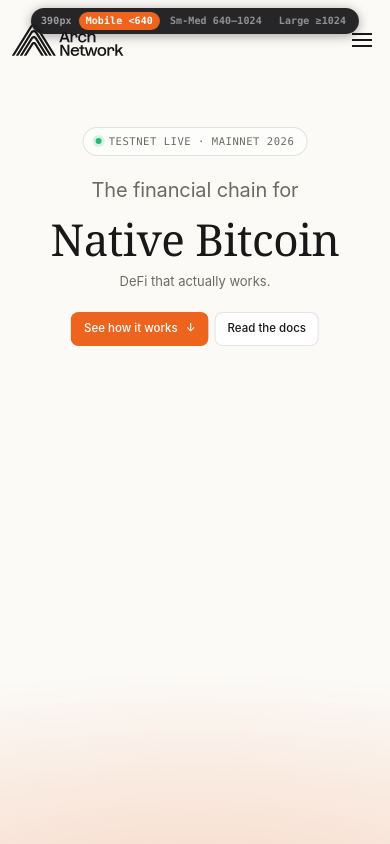
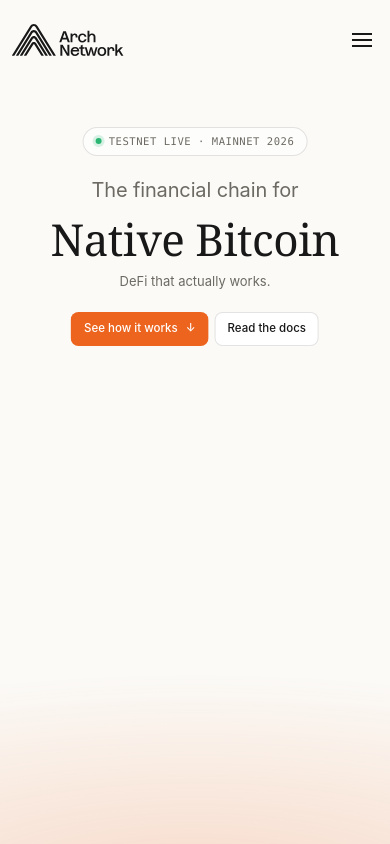
Before and after one commit to Blueprint-Studio-AI/arch-website, a Next.js app: page /chain in a window 390 px wide. Shown: the top 844 px of the page. Built offline with nearby package versions, Linux system fonts and the light colour scheme; a web font is replaced by a local one.

Commit message:
Chain: comment out dev breakpoint overlay

```diff
--- a/src/app/chain/layout.tsx
+++ b/src/app/chain/layout.tsx
@@ -3,7 +3,7 @@
 import { SiteFooter } from "@/components/site-footer";
 import { ChainBelow } from "@/components/chain-below";
 import { SmoothScroll } from "@/components/smooth-scroll";
-import { BreakpointOverlay } from "@/components/breakpoint-overlay";
+// import { BreakpointOverlay } from "@/components/breakpoint-overlay"; // DEV overlay — re-enable to dial breakpoints
 import "./chain.css";
 
 export const metadata: Metadata = {
@@ -28,8 +28,8 @@
 }: Readonly<{ children: React.ReactNode }>) {
   return (
     <SmoothScroll>
-      {/* DEV: breakpoint name overlay — remove before shipping */}
-      <BreakpointOverlay />
+      {/* DEV: breakpoint name overlay — re-enable the import + this line to dial breakpoints */}
+      {/* <BreakpointOverlay /> */}
       <Nav lightHero />
       <div className="chain-scope">{children}</div>
       {/* Below-fold renders as a REAL sibling OUTSIDE .chain-scope (the namespaced reset would
```
